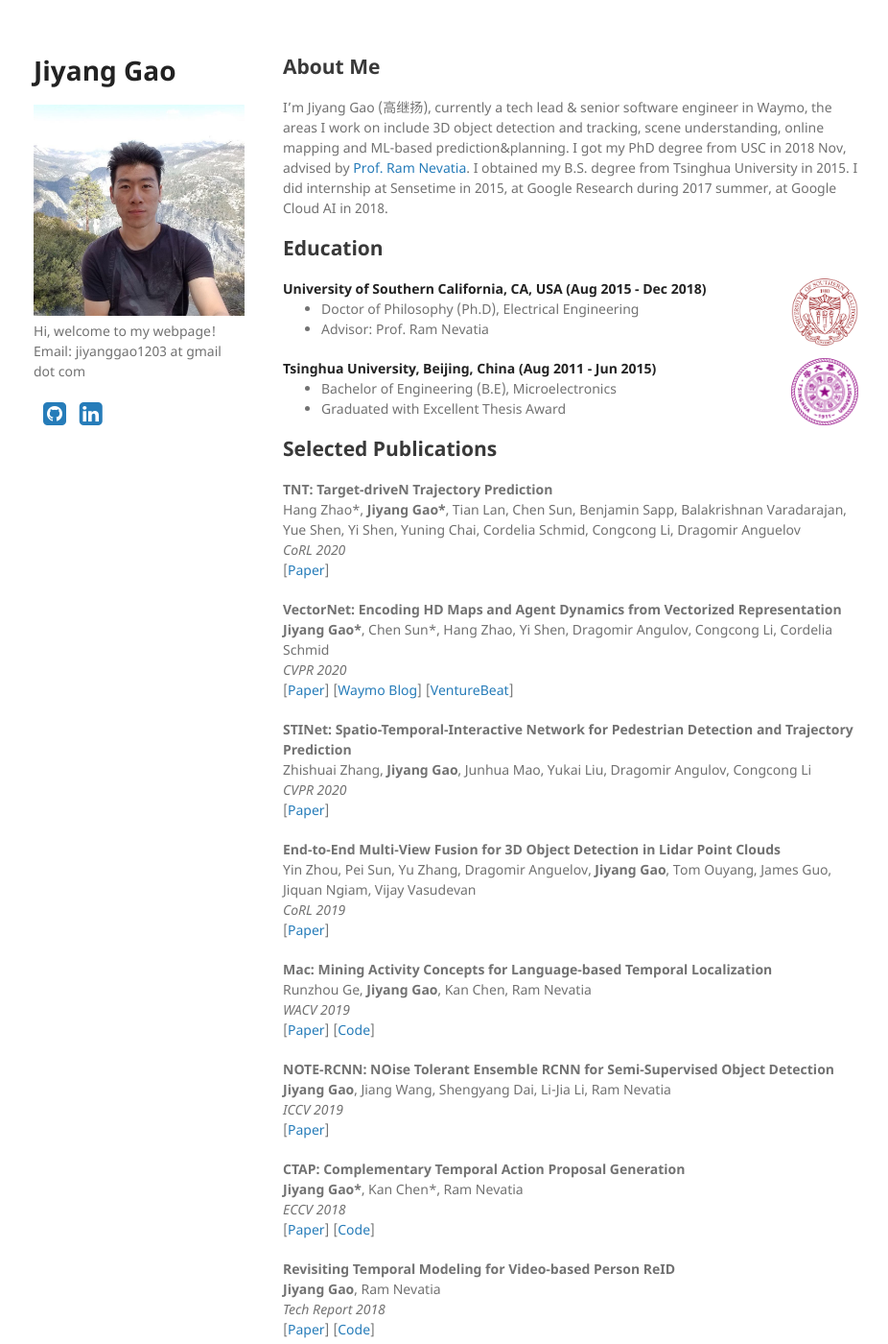
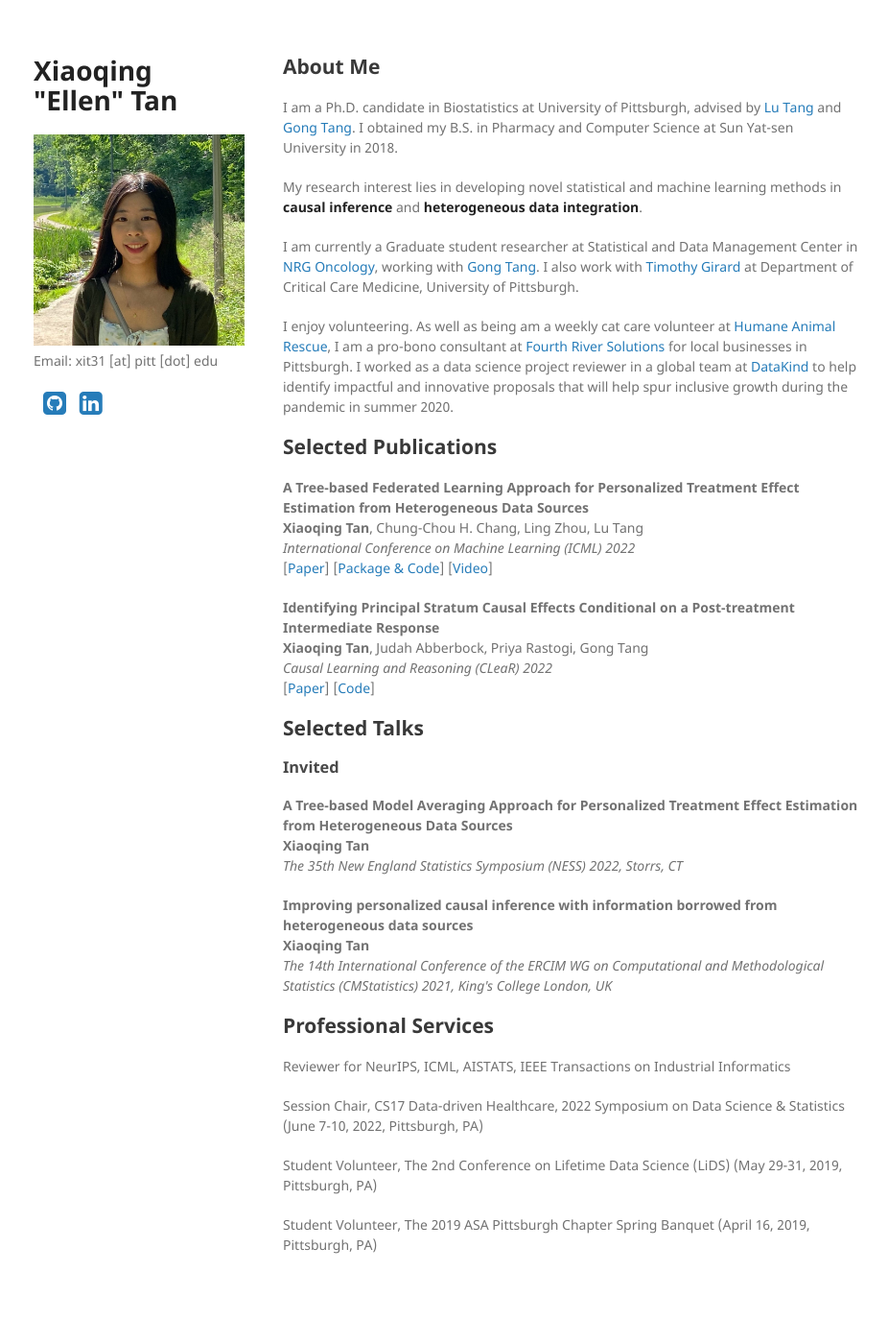
Before and after one commit to ellenxtan/ellenxtan.github.io, a Jekyll site: the page built from index.md, in a window 1280 px wide and 1400 px high. Shown: the whole window at 96% size, without its empty margins (175-1101 px from the left). Built offline with Jekyll 4.4.1, drawn with Linux system fonts in a browser that asks for light colours; a style sheet for code colours, icons or effects is not loaded; our own code applies the rules of GitHub Pages for plain Markdown files; some of the changed text lies outside the part shown.

Commit message:
update profile

```diff
--- a/_config.yml
+++ b/_config.yml
@@ -1,3 +1,3 @@
-title: Jiyang Gao
-description: "Hi, welcome to my webpage! Email: jiyanggao1203 at gmail dot com"
+title: Xiaoqing "Ellen" Tan
+description: "Email: xit31 [at] pitt [dot] edu"
 theme:
--- a/_layouts/default.html
+++ b/_layouts/default.html
@@ -17,14 +17,14 @@
     <div class="wrapper">
       <header>
         <h1>{{ site.title | default: site.github.repository_name }}</h1>
-        <img src="/jiyanggao.jpeg" />
+        <img src="/me.jpg" />
         <p>{{ site.description | default: site.github.project_tagline }}</p>
 
-        <a href="https://github.com/jiyanggao" target="_blank" rel="external" style="padding-left:10px;">
+        <a href="https://github.com/ellenxtan" target="_blank" rel="external" style="padding-left:10px;">
               <i class="fa fa-github-square fa-2x" aria-hidden="true"></i> </a>
-        <a href="https://www.linkedin.com/in/jiyanggao" target="_blank" rel="external" style="padding-left:10px;">
+        <a href="https://www.linkedin.com/in/xiaoqing-tan/" target="_blank" rel="external" style="padding-left:10px;">
                   <i class="fa fa-linkedin-square fa-2x" aria-hidden="true"></i> </a>
-        <a href="https://scholar.google.com/citations?user=f59006UAAAAJ&hl=en" target="_blank" rel="external" style="padding-left:10px;">
+        <a href="https://scholar.google.com/citations?user=_zvwtKAAAAAJ&hl=en&authuser=1" target="_blank" rel="external" style="padding-left:10px;">
                   <i class="ai ai-google-scholar-square ai-2x" aria-hidden="true"></i> </a>
 
         {% if site.github.is_project_page %}
--- a/index.md
+++ b/index.md
@@ -2,9 +2,16 @@
 layout: default
 ---
 ## About Me
-I'm Jiyang Gao (高继扬), currently a tech lead & senior software engineer in Waymo, the areas I work on include 3D object detection and tracking, scene understanding, online mapping and ML-based prediction&planning. I got my PhD degree from USC in 2018 Nov, advised by [Prof. Ram Nevatia](http://iris.usc.edu/people/nevatia/). I obtained my B.S. degree from Tsinghua University in 2015. I did internship at Sensetime in 2015, at Google Research during 2017 summer, at Google Cloud AI in 2018.
+I am a Ph.D. candidate in Biostatistics at University of Pittsburgh, advised by [Lu Tang](https://publichealth.pitt.edu/home/directory/lu-tang) and [Gong Tang](https://publichealth.pitt.edu/home/directory/gong-tang). I obtained my B.S. in Pharmacy and Computer Science at Sun Yat-sen University in 2018.
 
-## Education
+My research interest lies in developing novel statistical and machine learning methods in <strong>causal inference</strong> and <strong>heterogeneous data integration</strong>.
+
+I am currently a Graduate student researcher at Statistical and Data Management Center in [NRG Oncology](https://www.nrgoncology.org/), working with [Gong Tang](https://publichealth.pitt.edu/home/directory/gong-tang). I also work with [Timothy Girard](https://ccm.pitt.edu/?q=content/girard-timothy) at Department of Critical Care Medicine, University of Pittsburgh.
+
+I enjoy volunteering. As well as being am a weekly cat care volunteer at [Humane Animal Rescue](https://www.humaneanimalrescue.org/), I am a pro-bono consultant at [Fourth River Solutions](http://www.fourthriversolutions.org/) for local businesses in Pittsburgh. I worked as a data science project reviewer in a global team at [DataKind](https://www.datakind.org/) to help identify impactful and innovative proposals that will help spur inclusive growth during the pandemic in summer 2020.
+
+
+<!-- ## Education
 <div align="left">
         <strong> University of Southern California, CA, USA (Aug 2015 - Dec 2018) </strong>
           <a href="https://www.usc.edu/" target="_blank" rel="external">
@@ -29,16 +36,45 @@ I'm Jiyang Gao (高继扬), currently a tech lead & senior software engineer in
         <li>
           Graduated with Excellent Thesis Award</li>
       </ul>
-      </div>
+      </div> -->
+
 
 ## Selected Publications
+
 <tr>
 <td width="100%">
 <p>
-    <b>TNT: Target-driveN Trajectory Prediction</b><br>
-    Hang Zhao*, <b>Jiyang Gao*</b>, Tian Lan, Chen Sun, Benjamin Sapp, Balakrishnan Varadarajan, Yue Shen, Yi Shen, Yuning Chai, Cordelia Schmid, Congcong Li, Dragomir Anguelov<br>
-    <em>CoRL 2020</em><br>
-[<a href="https://arxiv.org/pdf/2008.08294.pdf">Paper</a>]
+    <b>A Tree-based Federated Learning Approach for Personalized Treatment Effect Estimation from Heterogeneous Data Sources</b><br>
+    <b>Xiaoqing Tan</b>, Chung-Chou H. Chang, Ling Zhou, Lu Tang<br>
+    <em>International Conference on Machine Learning (ICML) 2022</em><br>
+[<a href="https://arxiv.org/pdf/2103.06261.pdf">Paper</a>] [<a href="https://github.com/ellenxtan/ifedtree">Package & Code</a>] [<a href="https://www.youtube.com/watch?v=Pc_YNS2Wga4">Video</a>]
+</p>
+</td>
+</tr>
+
+
+<tr>
+<td width="100%">
+<p>
+    <b>Identifying Principal Stratum Causal Effects Conditional on a Post-treatment Intermediate Response</b><br>
+    <b>Xiaoqing Tan</b>, Judah Abberbock, Priya Rastogi, Gong Tang<br>
+    <em>Causal Learning and Reasoning (CLeaR) 2022</em><br>
+[<a href="https://arxiv.org/pdf/2103.04175.pdf">Paper</a>] [<a href="https://github.com/ellenxtan/ps_ate">Code</a>]
+</p>
+</td>
+</tr>
+
+
+## Selected Talks
+
+### Invited
+
+<tr>
+<td width="100%">
+<p>
+    <b>A Tree-based Model Averaging Approach for Personalized Treatment Effect Estimation from Heterogeneous Data Sources</b><br>
+    <b>Xiaoqing Tan</b><br>
+    <em>The 35th New England Statistics Symposium (NESS) 2022, Storrs, CT</em><br>
 </p>
 </td>
 </tr>
@@ -46,169 +82,20 @@ I'm Jiyang Gao (高继扬), currently a tech lead & senior software engineer in
 <tr>
 <td width="100%">
 <p>
-    <b>VectorNet: Encoding HD Maps and Agent Dynamics from Vectorized Representation</b><br>
-    <b>Jiyang Gao*</b>, Chen Sun*, Hang Zhao, Yi Shen, Dragomir Angulov, Congcong Li, Cordelia Schmid<br>
-    <em>CVPR 2020</em><br>
-[<a href="https://arxiv.org/pdf/2005.04259.pdf">Paper</a>] [<a href="https://blog.waymo.com/2020/05/vectornet.html">Waymo Blog</a>] [<a href="https://venturebeat.com/2020/05/14/waymos-ai-uses-vectors-to-predict-pedestrian-cyclist-and-driver-behavior/">VentureBeat</a>]
+    <b>Improving personalized causal inference with information borrowed from heterogeneous data sources</b><br>
+    <b>Xiaoqing Tan</b><br>
+    <em>The 14th International Conference of the ERCIM WG on Computational and Methodological Statistics (CMStatistics) 2021, King's College London, UK</em><br>
 </p>
 </td>
 </tr>
 
-<tr>
-<td width="100%">
-<p>
-    <b>STINet: Spatio-Temporal-Interactive Network for Pedestrian Detection and Trajectory Prediction</b><br>
-    Zhishuai Zhang, <b>Jiyang Gao</b>, Junhua Mao, Yukai Liu, Dragomir Angulov, Congcong Li<br>
-    <em>CVPR 2020</em><br>
-[<a href="https://arxiv.org/pdf/2005.04255.pdf">Paper</a>]
-</p>
-</td>
-</tr>
-
-<tr>
-<td width="100%">
-<p>
-    <b>End-to-End Multi-View Fusion for 3D Object Detection in Lidar Point Clouds</b><br>
-    Yin Zhou, Pei Sun, Yu Zhang, Dragomir Anguelov, <b>Jiyang Gao</b>, Tom Ouyang, James Guo, Jiquan Ngiam, Vijay Vasudevan <br>
-    <em>CoRL 2019</em><br>
-[<a href="https://arxiv.org/pdf/1910.06528.pdf">Paper</a>]
-</p>
-</td>
-</tr>
-
-<tr>
-<td width="100%">
-<p>
-    <b>Mac: Mining Activity Concepts for Language-based Temporal Localization</b><br>
-    Runzhou Ge, <b>Jiyang Gao</b>, Kan Chen, Ram Nevatia<br>
-    <em>WACV 2019</em><br>
-[<a href="https://arxiv.org/pdf/1811.08925.pdf">Paper</a>] [<a href="https://github.com/runzhouge/MAC">Code</a>]
-</p>
-</td>
-</tr>
-
-<tr>
-<td width="100%">
-<p>
-    <b>NOTE-RCNN: NOise Tolerant Ensemble RCNN for Semi-Supervised Object Detection</b><br>
-    <b>Jiyang Gao</b>, Jiang Wang, Shengyang Dai, Li-Jia Li, Ram Nevatia<br>
-    <em>ICCV 2019</em><br>
-[<a href="https://arxiv.org/pdf/1812.00124.pdf">Paper</a>]
-</p>
-</td>
-</tr>
-
-<tr>
-<td width="100%">
-<p>
-    <b>CTAP: Complementary Temporal Action Proposal Generation</b><br>
-    <b>Jiyang Gao*</b>, Kan Chen*, Ram Nevatia<br>
-    <em>ECCV 2018 </em><br>
-[<a href="https://arxiv.org/pdf/1807.04821.pdf">Paper</a>] [<a href="https://github.com/jiyanggao/CTAP">Code</a>]
-</p>
-</td>
-</tr>
-
-<tr>
-<td width="100%">
-<p>
-    <b>Revisiting Temporal Modeling for Video-based Person ReID</b><br>
-    <b>Jiyang Gao</b>, Ram Nevatia<br>
-    <em>Tech Report 2018 </em><br>
-[<a href="https://arxiv.org/pdf/1805.02104.pdf">Paper</a>] [<a href="https://github.com/jiyanggao/Video-Person-ReID">Code</a>]
-</p>
-</td>
-</tr>
-
-<tr>
-<td width="100%">
-<p>
-    <b>Motion-Appearance Co-Memory Networks for Video Question Answering</b><br>
-    <b>Jiyang Gao*</b>, Runzhou Ge*, Kan Chen, Ram Nevatia<br>
-    <em>CVPR 2018 </em><br>
-[<a href="https://arxiv.org/pdf/1803.10906.pdf">Paper</a>]
-</p>
-</td>
-</tr>
-
-<tr>
-<td width="100%">
-<p>
-    <b>Knowledge Aided Consistency for Weakly Supervised Phrase Grounding</b><br>
-    Kan Chen, <b>Jiyang Gao</b>, Ram Nevatia<br>
-    <em>CVPR 2018 </em><br>
-[<a href="https://arxiv.org/pdf/1803.03879.pdf">Paper</a>] [<a href="https://github.com/kanchen-usc/KAC-Net">Code</a>]
-</p>
-</td>
-</tr>
-
-<tr>
-<td width="100%">
-<p>
-    <b>Knowledge Concentration: Learning 100K Object Classifiers in a Single CNN</b><br>
-    <b>Jiyang Gao</b>, James Guo, Zhen Li, Ram Nevatia<br>
-    <em>Tech Report 2017 </em><br>
-[<a href="https://arxiv.org/abs/1711.07607">Paper</a>]
-</p>
-</td>
-</tr>
-
-<tr>
-<td width="100%">
-<p>
-    <b>TALL: Temporal Activity Localization via Language Query</b><br>
-    <b>Jiyang Gao</b>, Chen Sun, Zhenheng Yang and Ram Nevatia<br>
-    <em>ICCV 2017 </em><br>
-[<a href="https://arxiv.org/abs/1705.02101">Paper</a>] [<a href="https://github.com/jiyanggao/TALL">Code</a>] [<a href="https://www.youtube.com/watch?v=ZDO064ccYS">Video</a>]
-</p>
-</td>
-</tr>
-
-<tr>
-<td width="100%">
-<p>
-    <b>TURN TAP: Temporal Unit Regression Network for Temporal Action Proposals</b><br>
-    <b>Jiyang Gao*</b>, Zhenheng Yang*, Kan Chen, Chen Sun and Ram Nevatia<br>
-    <em>ICCV 2017 </em><br>
-[<a href="https://arxiv.org/abs/1703.06189">Paper</a>] [<a href="https://github.com/jiyanggao/TURN-TAP">Code</a>]
-</p>
-</td>
-</tr>
-
-<tr>
-<td width="100%">
-<p>
-    <b>Cascaded Boundary Regression for Temporal Action Detection</b><br>
-    <b>Jiyang Gao</b>, Zhenheng Yang, Ram Nevatia<br>
-    <em>BMVC 2017 </em><br>
-[<a href="https://arxiv.org/abs/1705.01180">Paper</a>] [<a href="https://github.com/jiyanggao/CBR">Code</a>] [<a href="https://github.com/jiyanggao/CBR-results">THUMOS-14 Results</a>]
-</p>
-</td>
-</tr>
-
-<tr>
-<td width="100%">
-<p>
-    <b>RED: Reinforced Encoder-Decoder Network for Action Anticipation</b><br>
-    <b>Jiyang Gao</b>, Zhenheng Yang, Ram Nevatia<br>
-    <em>BMVC 2017 </em><br>
-[<a href="https://arxiv.org/abs/1707.04818">Paper</a>] [<a href="https://www.youtube.com/watch?v=wewtVcMzet0&t=6s">Video</a>]
-</p>
-</td>
-</tr>
-
-<tr>
-<td width="100%">
-<p>
-    <b>Spatio-Temporal Action Detection with Cascade Proposal and Location Anticipation</b><br>
-    Zhenheng Yang, <b>Jiyang Gao</b>, Ram Nevatia<br>
-    <em>BMVC 2017 </em><br>
-[<a href="https://arxiv.org/abs/1708.00042">Paper</a>] [<a href="https://www.youtube.com/watch?v=oxPxY0aB4eI">Video</a>]
-</p>
-</td>
-</tr>
 
 ## Professional Services
-Conference Reviewer for CVPR, ICCV, ECCV, ICLR, AAAI, ACM MM, ACCV, WACV,
 
-Journal Reviewer for IEEE PAMI,  International Journal of Computer Vision (IJCV), Computer Vision and Image Understanding (CVIU), IEEE Transactions on Multimedia, Pattern Recognition, IEEE Transactions on Cybernetics.
+Reviewer for NeurIPS, ICML, AISTATS, IEEE Transactions on Industrial Informatics
+
+Session Chair, CS17 Data-driven Healthcare, 2022 Symposium on Data Science & Statistics (June 7-10, 2022, Pittsburgh, PA)
+
+Student Volunteer, The 2nd Conference on Lifetime Data Science (LiDS) (May 29-31, 2019, Pittsburgh, PA)
+
+Student Volunteer, The 2019 ASA Pittsburgh Chapter Spring Banquet (April 16, 2019, Pittsburgh, PA)
```
Also changed, not shown: me.jpg (added), 1 other file.
